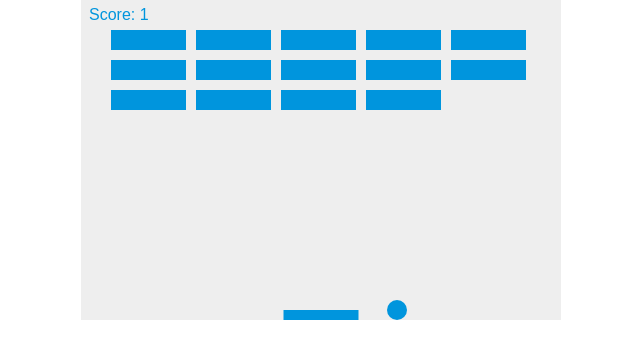
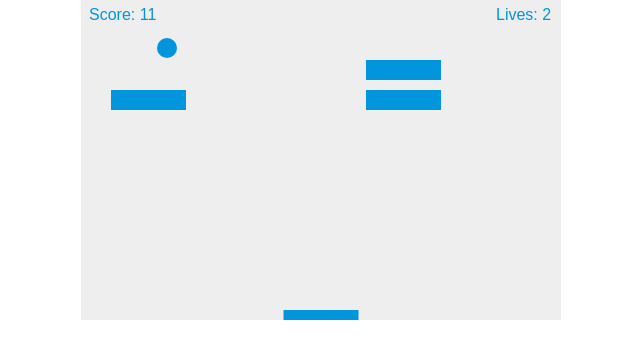
Before and after one commit to alishalabi/breakout, a plain HTML site: page home.html in a window 1280 px wide. Shown: the whole page, without its empty margins (319-959 px from the left). Drawn offline with Linux system fonts and the light colour scheme.

Commit message:
Finished product

```diff
--- a/home.html
+++ b/home.html
@@ -40,6 +40,7 @@
     const brickOffsetLeft = 30
 
     let score = 0
+    let lives = 3
 
     let bricks = []
 
@@ -52,6 +53,8 @@
 
     document.addEventListener("keydown", keyDownHandler, false);
     document.addEventListener("keyup", keyUpHandler, false);
+    document.addEventListener("mousemove", mouseMoveHandler, false);
+
 
 
     // Key Handlers
@@ -70,6 +73,12 @@
         else if(e.key == "Left" || e.key == "ArrowLeft") {
           leftPressed = false;
         }
+    }
+    function mouseMoveHandler(e) {
+      const relativeX = e.clientX - canvas.offsetLeft;
+      if(relativeX > 0 && relativeX < canvas.width) {
+        paddleX = relativeX - paddleWidth/2;
+      }
     }
 
 
@@ -102,6 +111,11 @@
       ctx.font = "16px Arial";
       ctx.fillStyle = "#0095DD"
       ctx.fillText("Score: "+score, 8, 20)
+    }
+    function drawLives(){
+      ctx.font = "16px Arial";
+      ctx.fillStule = "#0095DD"
+      ctx.fillText("Lives: "+lives, canvas.width-65, 20);
     }
     function drawBall() {
       ctx.beginPath();
@@ -141,6 +155,7 @@
       drawPaddle();
       collisionDetection();
       drawBricks();
+      drawLives();
 
       if(x + dx > canvas.width-ballRadius || x + dx < ballRadius) {
         dx = -dx;
@@ -153,10 +168,20 @@
           dy = -dy;
         }
         else {
-          alert("GAME OVER");
-          document.location.reload();
-          clearInterval(interval)
+          lives--;
+          if(!lives) {
+            alert("GAME OVER");
+            document.location.reload();
+            clearInterval(interval); // Needed for Chrome to end game
           }
+          else {
+            x = canvas.width/2;
+            y = canvas.height-30;
+            dx = 2;
+            dy = -2;
+            paddleX = (canvas.width-paddleWidth)/2;
+          }
+        }
       }
 
       if(rightPressed && paddleX < canvas.width-paddleWidth) {
```
